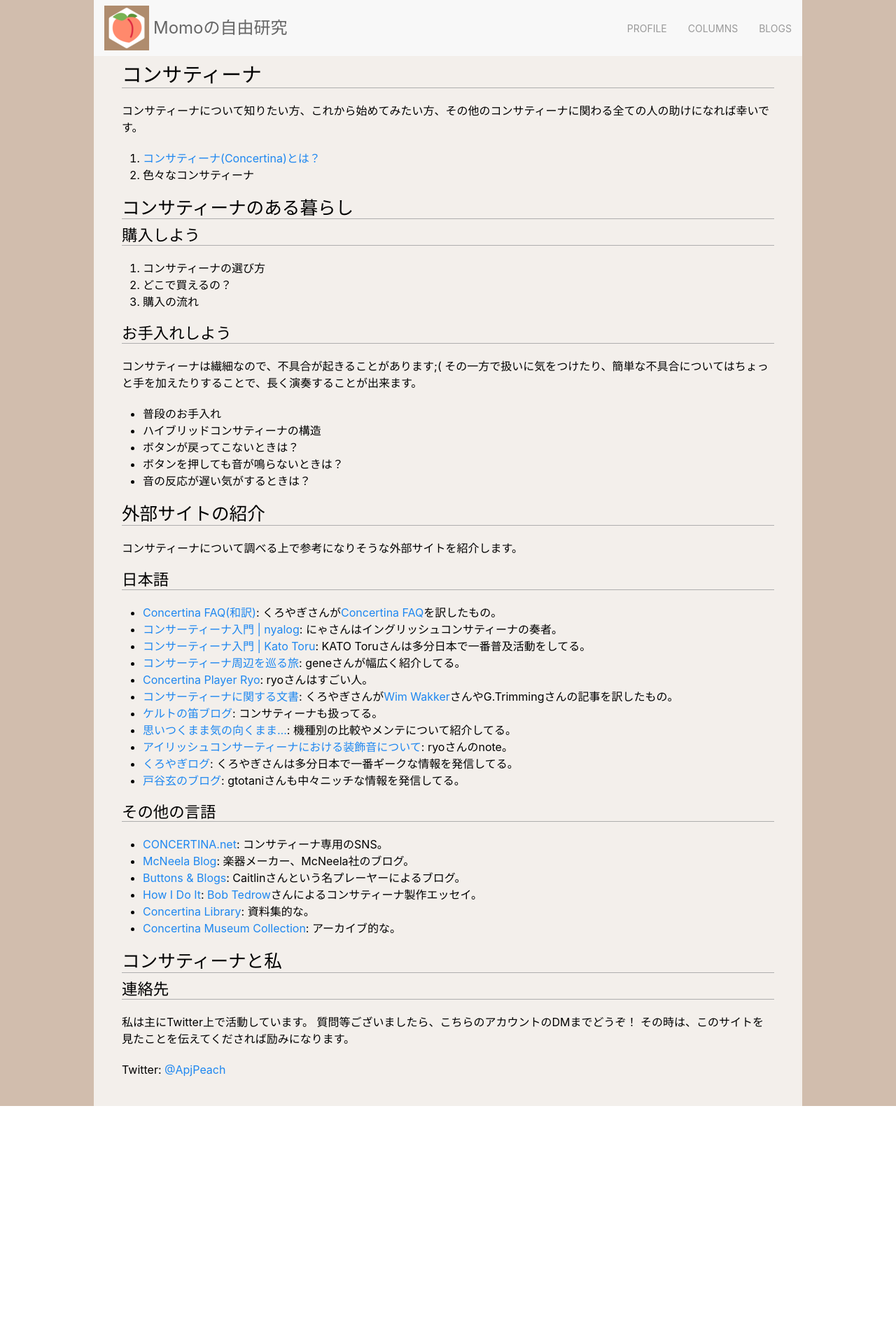
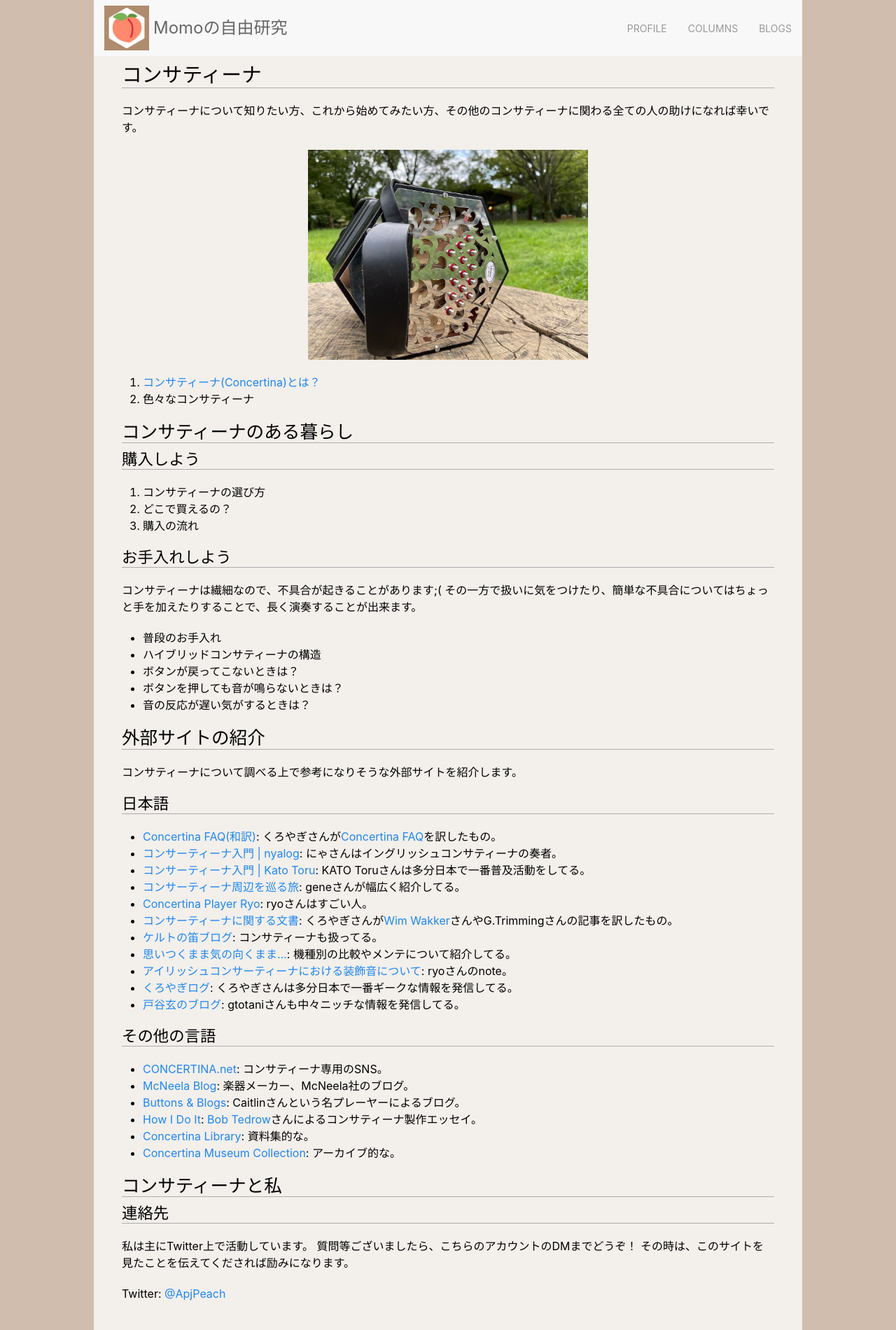
Before and after one commit to physpeach/physpeach.github.io, a Jekyll site: the page built from columns/concertina/index.md, in a window 1280 px wide. Shown: the whole page at 70% size. Built offline with Jekyll 4.4.1, drawn with Linux system fonts in a browser that asks for light colours; before the commit the page ends 1580 px from its top, so only the background shows below that.

Commit message:
add concertina photo

```diff
--- a/columns/concertina/index.md
+++ b/columns/concertina/index.md
@@ -6,6 +6,8 @@ description: これはコンサティーナについて知りたい方、これ
 
 # コンサティーナ
 コンサティーナについて知りたい方、これから始めてみたい方、その他のコンサティーナに関わる全ての人の助けになれば幸いです。
+
+<div align="center"><img alt="Concertinaの写真" src="./img/APJ_concertina.jpg" width="400"></div>
 
 1. [コンサティーナ(Concertina)とは？](./about_concertina/01_introduction.md)
 1. 色々なコンサティーナ
```
Also changed, not shown: columns/concertina/about_concertina/01_introduction.md (+2 -0 lines), columns/concertina/img/APJ_concertina.jpg (added).
